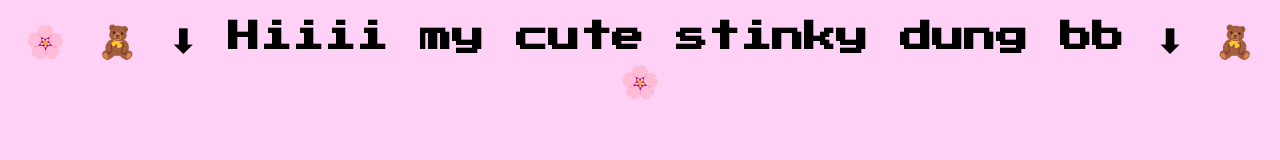
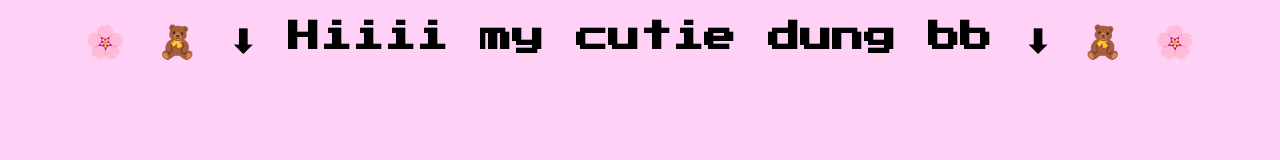
Before and after one commit to taugust13/dungbb, a plain HTML site: page index.html in a window 1280 px wide. Shown: the top 160 px of the page. Drawn offline with Linux system fonts and the light colour scheme; a web font is replaced by a local one.

Commit message:
Update index.html

```diff
--- a/index.html
+++ b/index.html
@@ -10,7 +10,7 @@
     <title>dungbb</title>
 </head>
 <body>
-    <h1> 🌸 🧸 ⬇ Hiiii my cute stinky dung bb ⬇ 🧸 🌸 </h1>
+    <h1> 🌸 🧸 ⬇ Hiiii my cutie dung bb ⬇ 🧸 🌸 </h1>
     <h2> 💌 i wanna tell u something 💌 </h2>
     <h2> ⬇ 💌 but ur gonna have to keep scrolling bb 💌 ⬇ </h2>
     <h2> 💌 ur so cwuuuute and funnyyyy 💌 </h2>
@@ -20,9 +20,9 @@
     <h2>  💌 but i dont mind a lil mustiness.. if its u 💌</h2>
     <h2>  💌 bc i like u bb 💌 </h2>
     <h2>  😏 😏 soooooo lemme see dat ahhhh 😏 😏  </h2>
-        <img src="images/booty.jpeg" alt="cutie booty">
-   <h2>  💦 jk. i want yur milky in dis puthhy 💦  </h2>
-        <img class="cute-img" src="images/cute.jpeg" alt="cutie pie">
+    <img src="images/booty.jpeg" alt="cutie booty">
+    <h2>  💦 jk. i want yur milky in dis puthhy 💦  </h2>
+    <img class="cute-img" src="images/cute.jpeg" alt="cutie pie">
 
 </body>
 </html>
```
